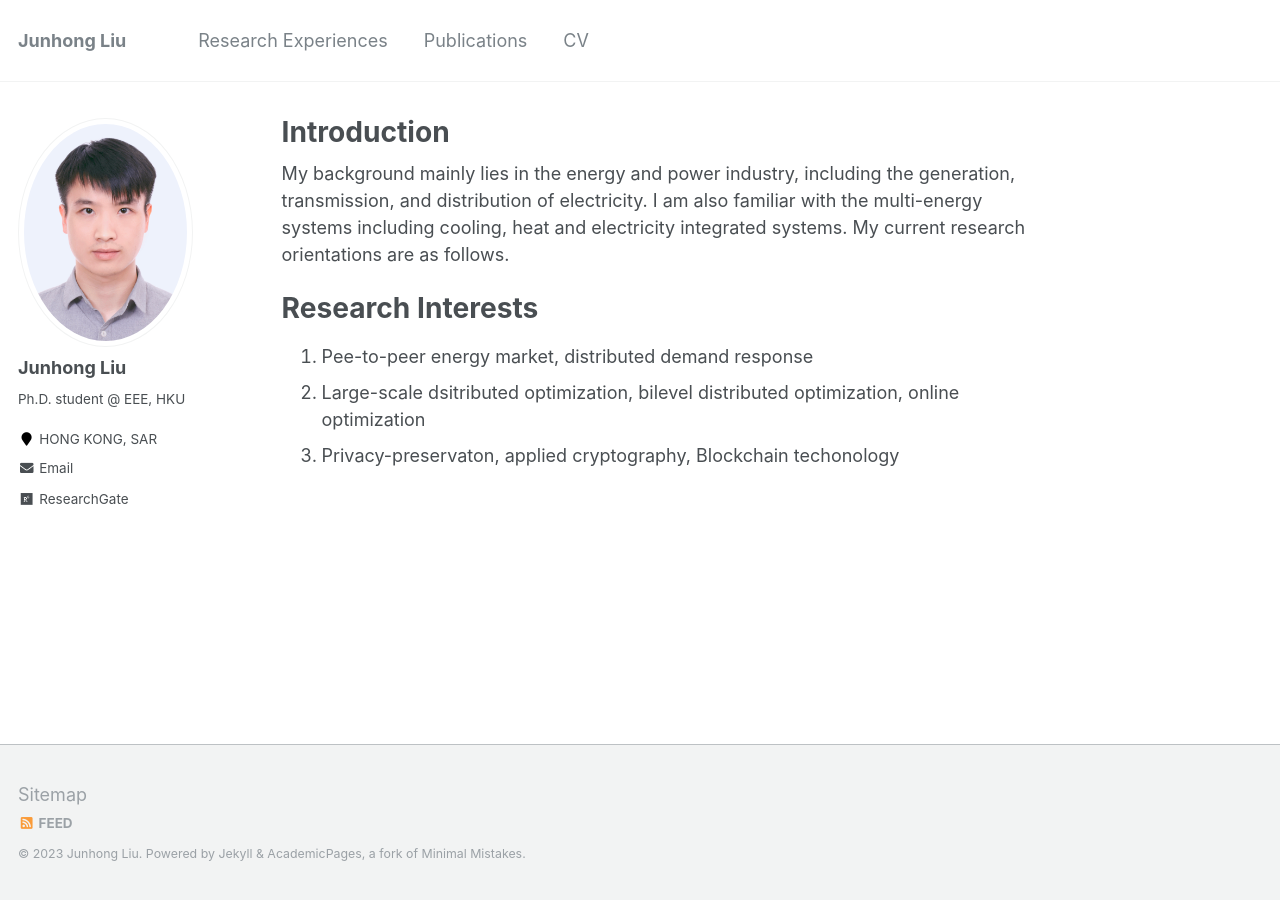
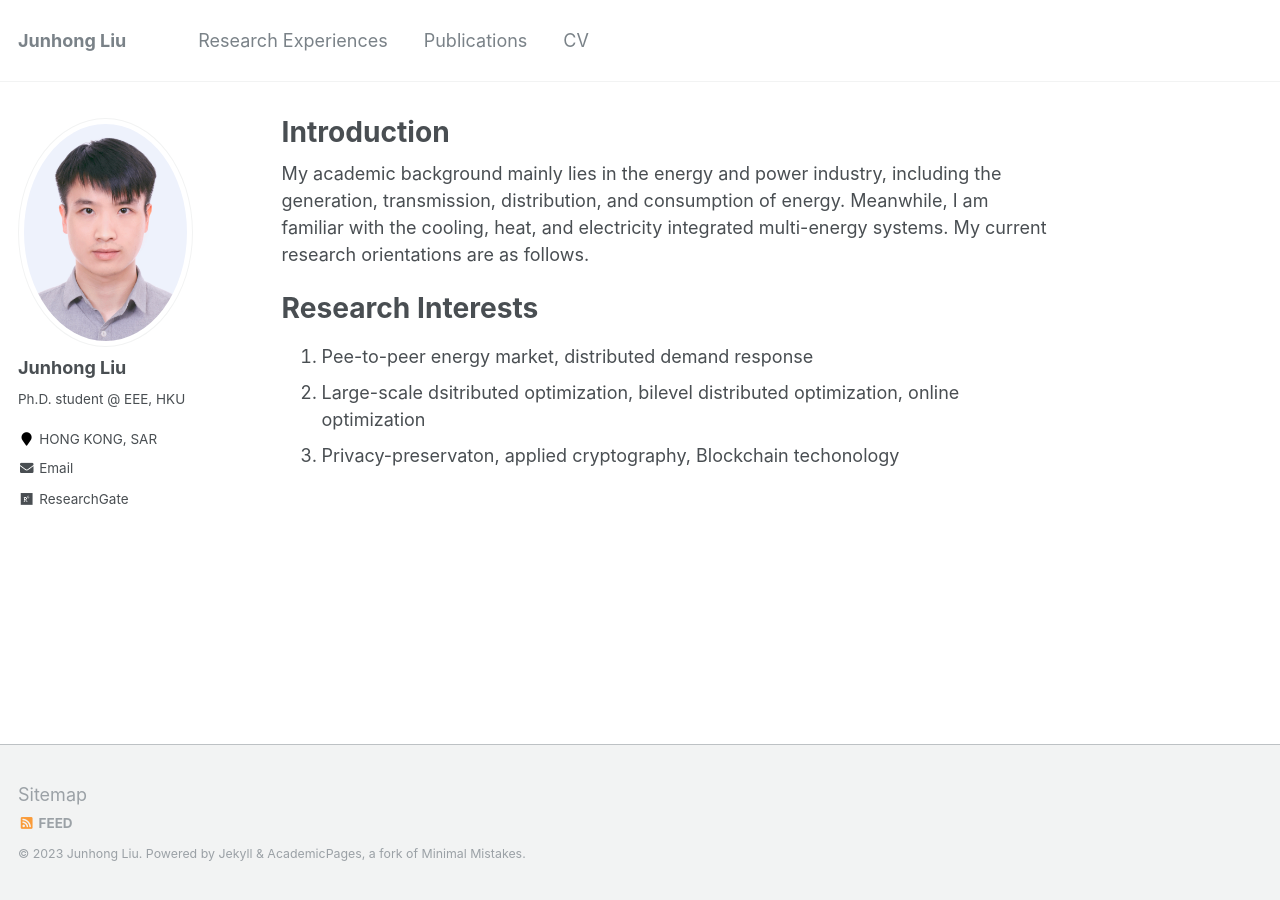
Before and after one commit to johnny-eee/online, a Jekyll site: the page built from _pages/about.md, in a window 1280 px wide. Built offline with Jekyll 4.4.1, drawn with Linux system fonts in a browser that asks for light colours.

Commit message:
Update about.md

```diff
--- a/_pages/about.md
+++ b/_pages/about.md
@@ -8,7 +8,7 @@ redirect_from:
   - /about.html
 ---
 
-My background mainly lies in the energy and power industry, including the generation, transmission, and distribution of electricity. I am also familiar with the multi-energy systems including cooling, heat and electricity integrated systems. My current research orientations are as follows.
+My academic background mainly lies in the energy and power industry, including the generation, transmission, distribution, and consumption of energy. Meanwhile, I am familiar with the cooling, heat, and electricity integrated multi-energy systems. My current research orientations are as follows.
 
 
 Research Interests
```
